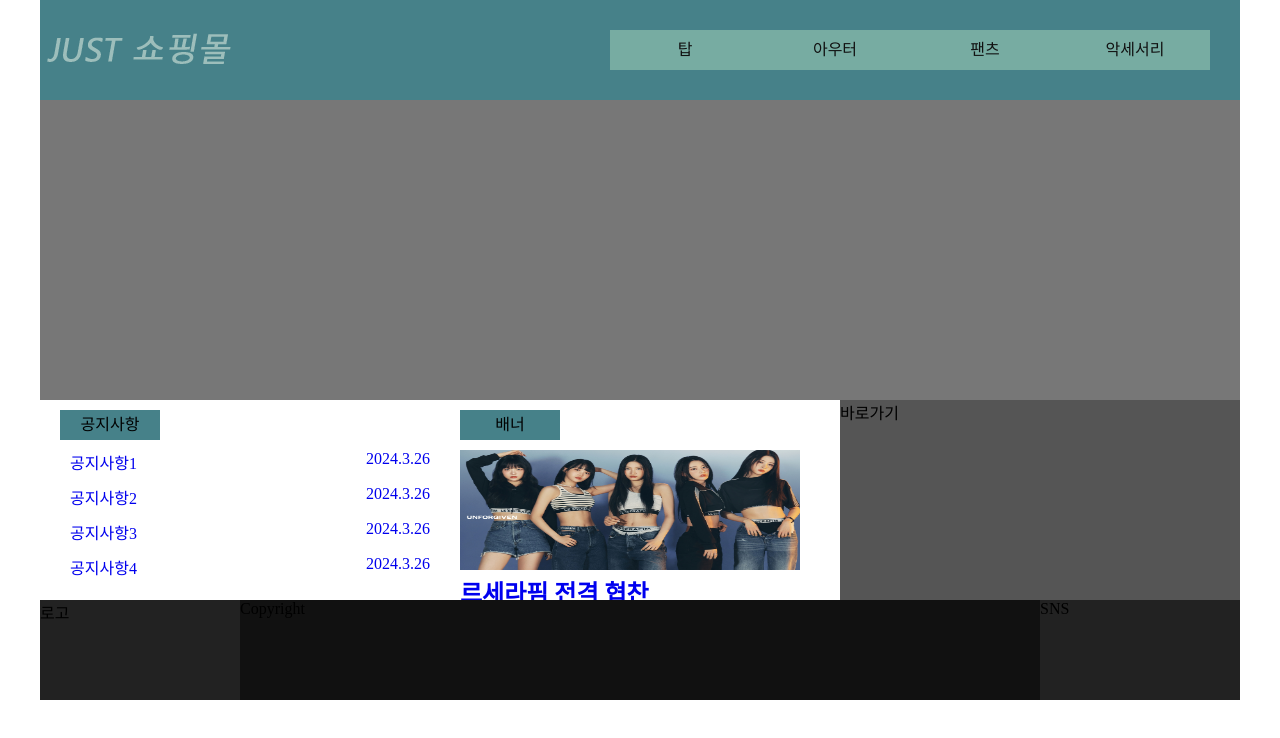
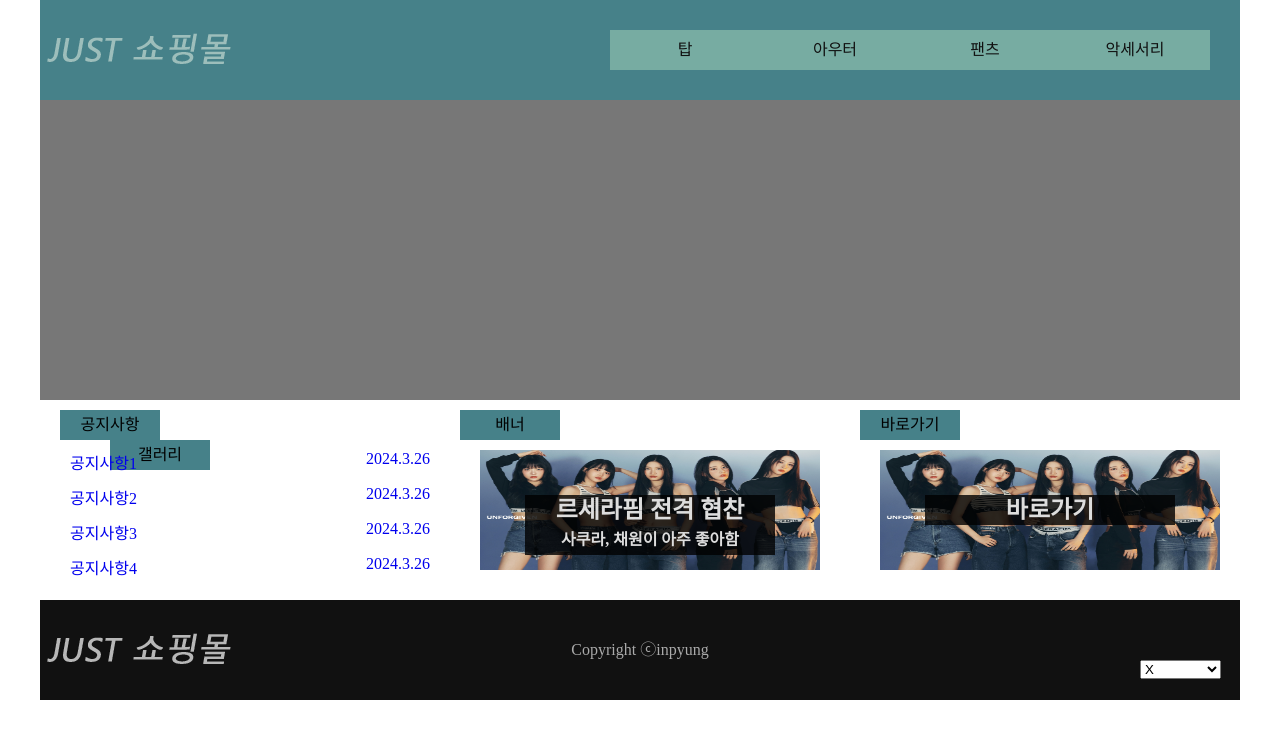
Before and after one commit to podoSTAR/2024WebDesign, a plain HTML site: page index.html in a window 1280 px wide. Drawn offline with Linux system fonts and the light colour scheme.

Commit message:
index.html, style.css complete(unsafe)

```diff
--- a/index.html
+++ b/index.html
@@ -69,6 +69,7 @@
             <div class="con1">
                 <div class="con-box">
                     <div class="tab-title">공지사항</div>
+                    <div class="tab-title2">갤러리</diV>
                     <div class="tab-con">
                         <ul>
                             <a href="#"><li>
@@ -91,7 +92,7 @@
                     </div>
                 </div>
                 <div class="con-box gallery hide">
-                    <div class="tab-title">갤러리</diV>
+
                     <div class="tab-con">
                         <ul>
                             <a href="#"><li>
@@ -122,12 +123,28 @@
                     </div>
                 </div>
             </div>
-            <div class="con3">바로가기</div>
-        </section>
+            <div class="con3">
+                <div class="con-box">
+                    <div class="tab-title">바로가기</div>
+                    <div class="tab-con">
+                        <a href="#">
+                            <img src="image/banner.png" alt="short cut">
+                            <h2>바로가기</h2>
+                        </a>
+                    </div>
+            </section>
         <footer>
-            <div class="bt-logo">로고</div>
-            <div class="copy">Copyright</div>
-            <div class="sns">SNS</div>
+            <div class="bt-logo">
+                <a href="#"><img src="image/logo.png" alt="logo"></a>
+            </div>
+            <div class="copy">Copyright ⓒinpyung</div>
+            <div class="sns">
+                <select name="sns" id="sns">
+                    <option value="x">X</option>
+                    <option value="facebook">facebook</option>
+                    <option value="instagram">instagram</option>
+                </select>
+            </div>
         </footer>
     </div>
 </body>
--- a/style.css
+++ b/style.css
@@ -107,13 +107,18 @@ header {
     height: 200px;
     padding: 10px;
 }
-.tab-title {
+.tab-title, .tab-title2 {
     width: 100px;
     height: 30px;
     margin-left: 10px;
     text-align: center;
     line-height: 30px;
     background-color: #468189;
+}
+.tab-title2 {
+    position: absolute;
+    top: 410;
+    left: 100px;
 }
 .tab-con {
     width: 380px;
@@ -172,31 +177,68 @@ header {
     width: 340px;
     height: 120px;
 }
-
+.con2 .tab-con a {
+    position: relative;
+    display: block;
+    width: 340px;
+    height: 120px;
+}
+.tab-con h2, h4 {
+    position: absolute;
+    width: 250px;
+    height: 30px;
+    line-height: 30px;
+    text-align: center;
+    background-color: rgba(0,0,0,0.8);
+    color: #ddd;
+    top: 50%;
+    left: 50%;
+    transform: translate(-50%, -50%);
+}
+.tab-con h4 {
+    transform: translate(-50%, 50%);
+}
 .con3 {
     width: 400px;
     height: 200px;
-    background-color: #555;
+}
+.con3 img {
+    width: 340px;
+    height: 120px;
+}
+.con3 .tab-con a {
+    position: relative;
+    display: block;
+    width: 340px;
+    height: 120px;
 }
 /* footer */
 footer {
     display: flex;
     width: 1200px;
     height: 100px;
-    background-color: #333;
+    background-color: #111;
 }
 .bt-logo {
     width: 200px;
     height: 100px;
-    background-color: #222;
+}
+.bt-logo img {
+    filter: grayscale(100%);
+    margin-top: 30px;
 }
 .copy {
     width: 800px;
     height: 100px;
-    background-color: #111;
+    color: #aaa;
+    text-align: center;
+    line-height: 100px;
 }
 .sns {
     width: 200px;
     height: 100px;
-    background-color: #222;
 }
+#sns{
+    margin-top: 60px;
+    margin-left: 100px;
+}
```
